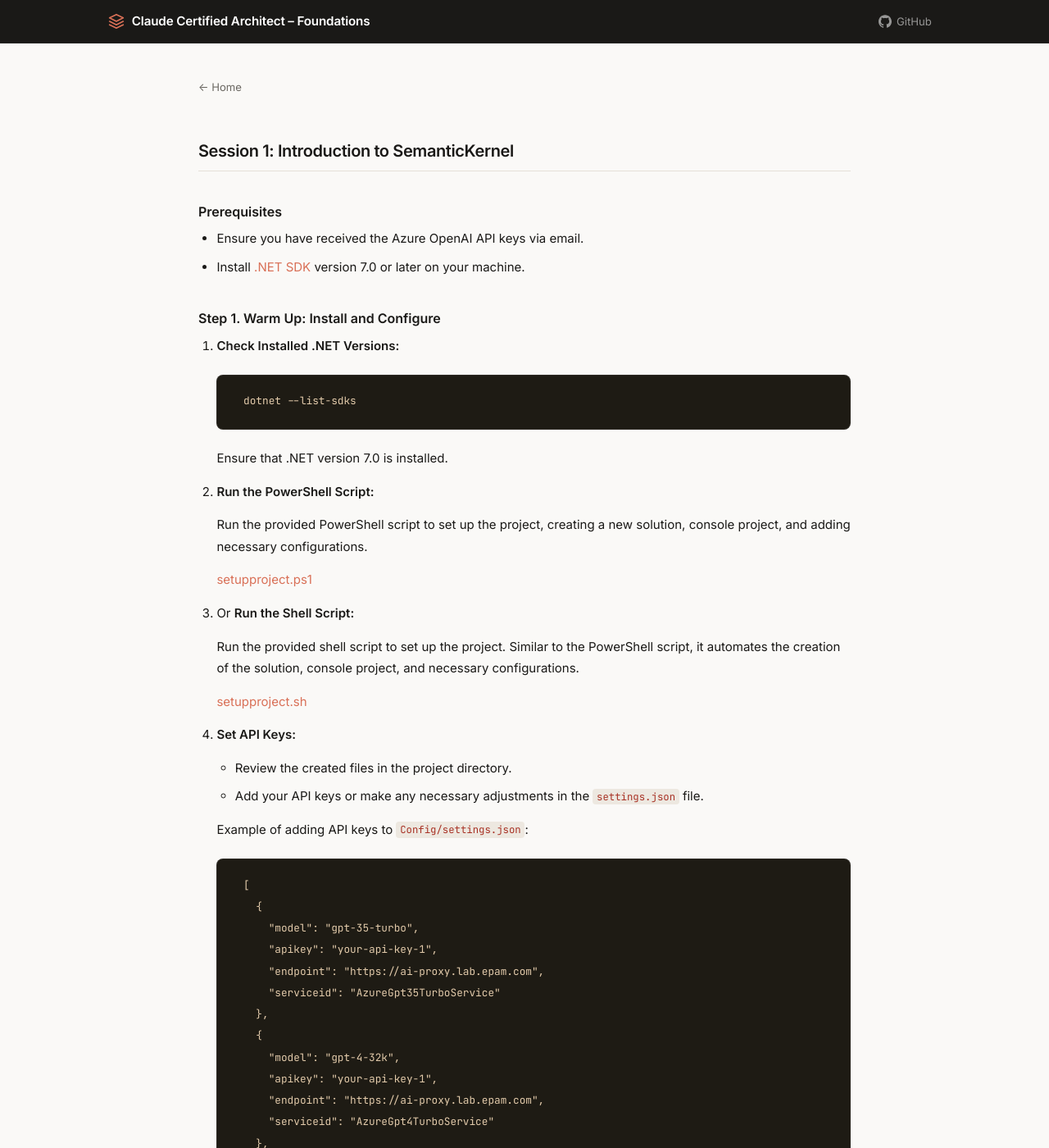
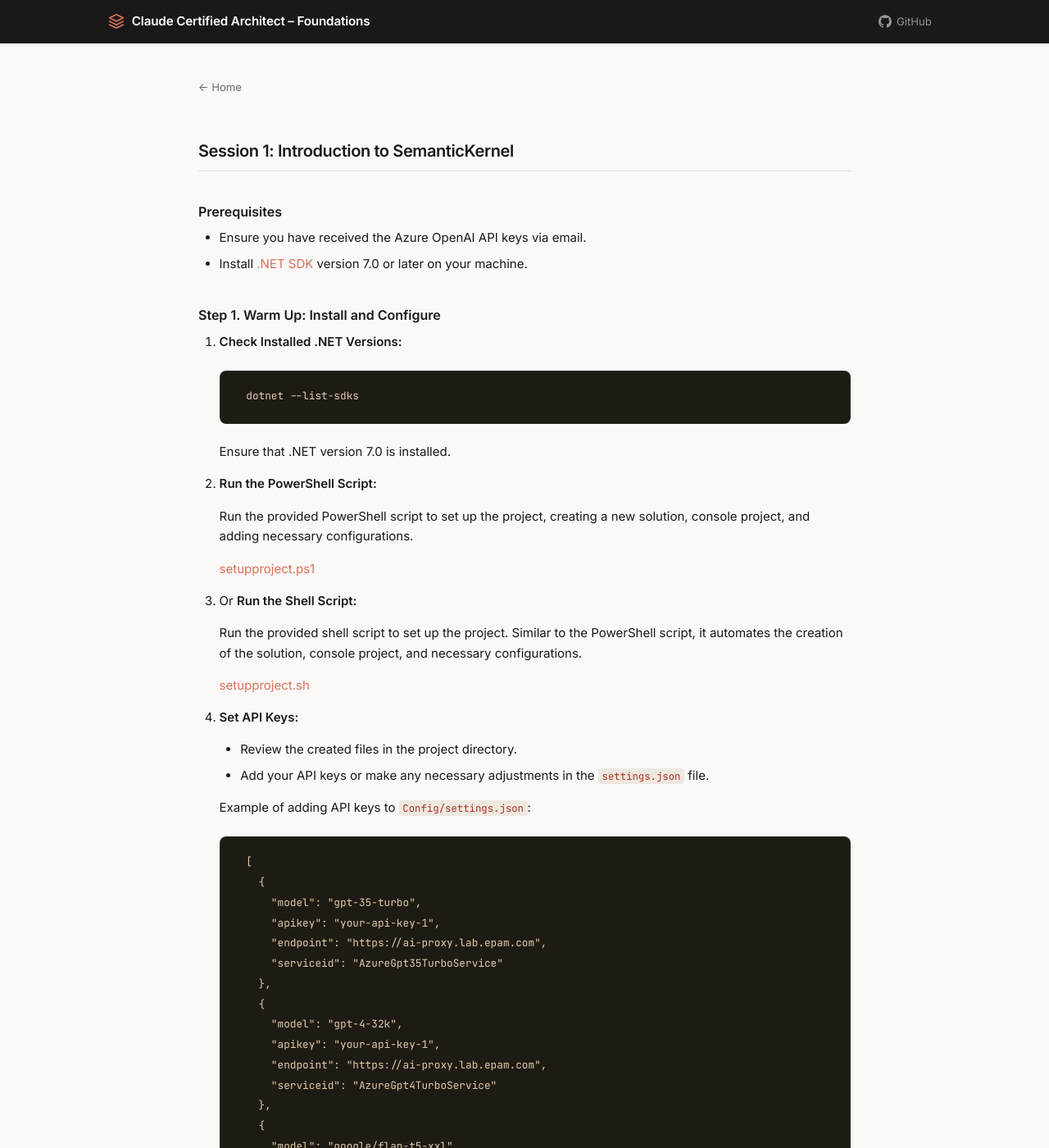
Before and after one commit to patutin/patutin.github.com, a Jekyll site: the page built from semantickernel/Task1.md, in a window 1280 px wide and 1400 px high. Shown: the whole window at 82% size. Built offline with Jekyll 4.4.1, drawn with Linux system fonts in a browser that asks for light colours; our own code applies the rules of GitHub Pages for plain Markdown files.

Commit message:
Fix list styles: restore bullets/numbers stripped by CSS reset

```diff
--- a/assets/css/style.scss
+++ b/assets/css/style.scss
@@ -251,12 +251,31 @@
 
 /* ─── Lists ────────────────────────────────────────────────────────────── */
 
-.main-content ul, .main-content ol {
-  padding-left: 1.4rem;
+.main-content ul {
+  list-style-type: disc;
+  padding-left: 1.6rem;
   margin-bottom: .9rem;
 }
 
-.main-content ul li, .main-content ol li { margin-bottom: .5rem; }
+.main-content ol {
+  list-style-type: decimal;
+  padding-left: 1.6rem;
+  margin-bottom: .9rem;
+}
+
+.main-content ul ul  { list-style-type: circle;  margin-bottom: 0; }
+.main-content ul ul ul { list-style-type: square; margin-bottom: 0; }
+.main-content ol ol  { list-style-type: lower-alpha; margin-bottom: 0; }
+
+.main-content li {
+  margin-bottom: .45rem;
+  line-height: 1.65;
+}
+
+.main-content li > ul,
+.main-content li > ol {
+  margin-top: .3rem;
+}
 
 /* ─── Blockquotes ──────────────────────────────────────────────────────── */
 
```
